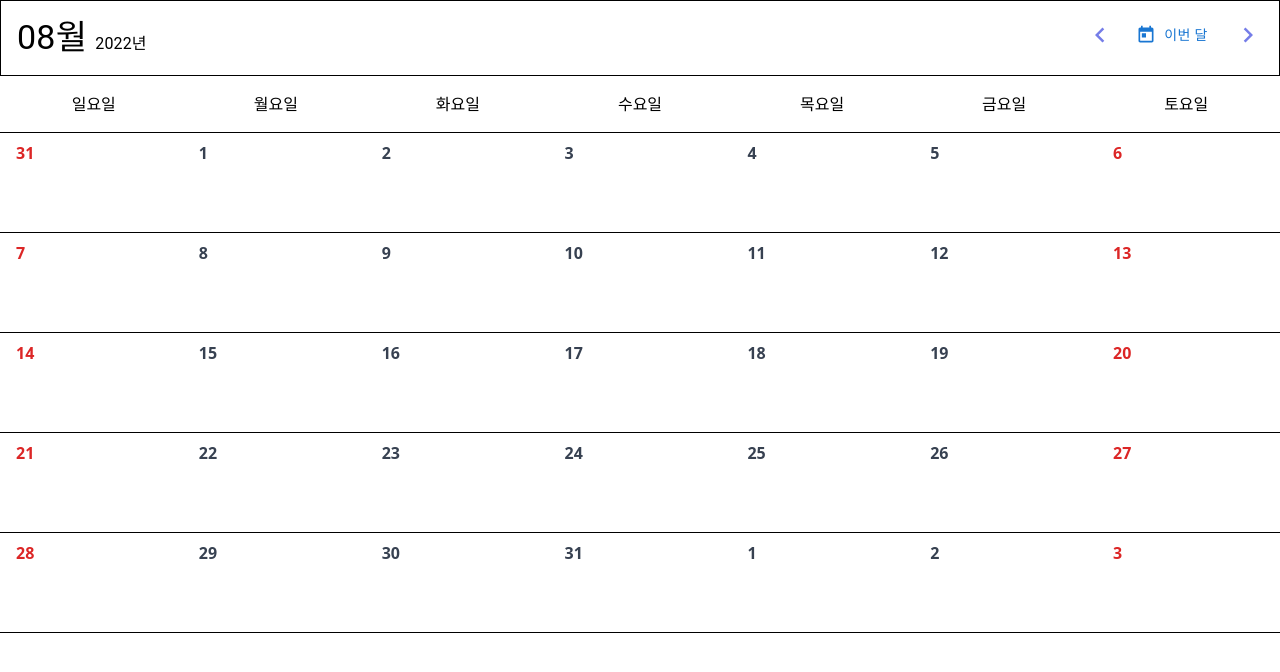
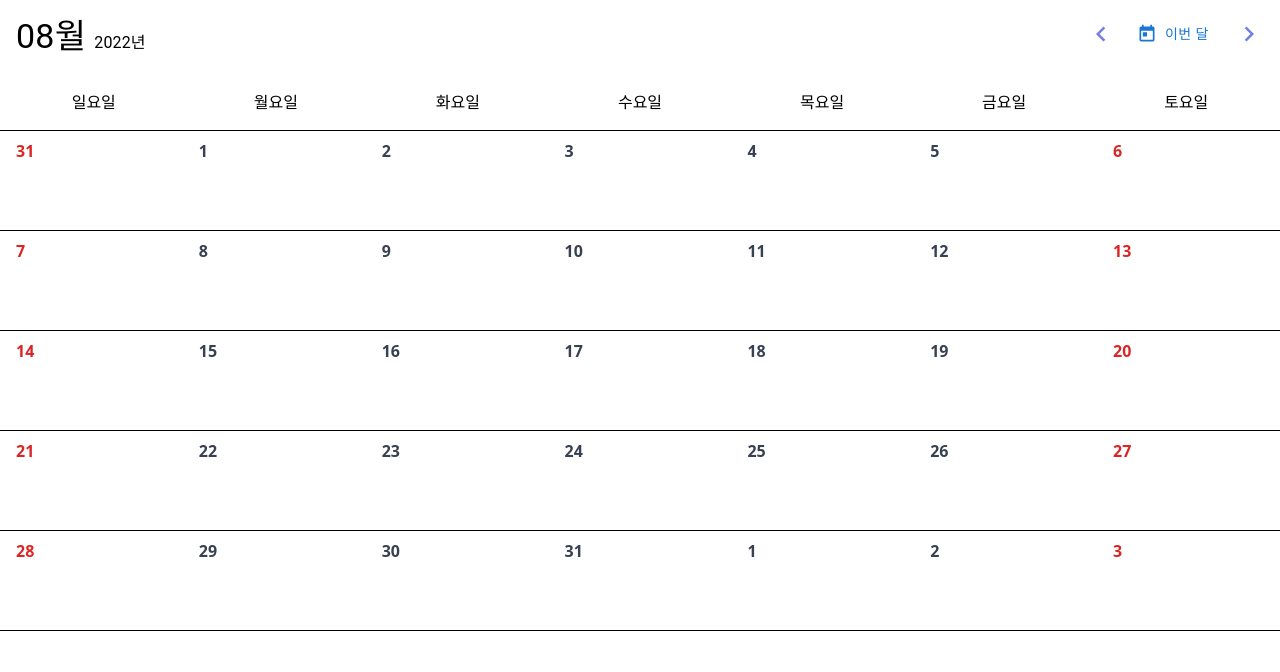
Before and after one commit to aristata/calendar-sample, a Next.js app: page /calendar in a window 1280 px wide. Shown: the top 672 px of the page. Built offline with nearby package versions, Linux system fonts and the light colour scheme.

Commit message:
style: 헤더에 보더 제거

```diff
--- a/components/CalenderHeader.tsx
+++ b/components/CalenderHeader.tsx
@@ -24,7 +24,6 @@ const CalendarHeader = ({
       container
       columns={7}
       sx={{
-        border: 1,
         p: 2
       }}
     >
```
